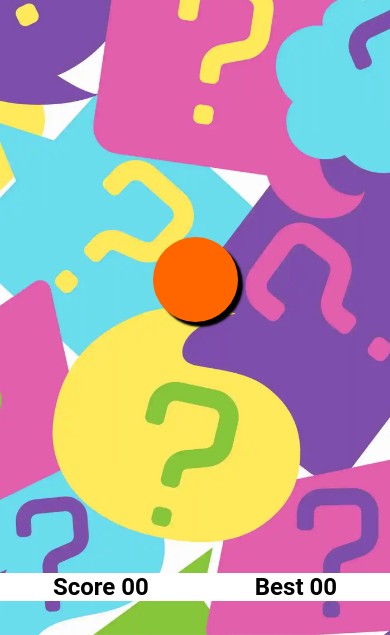
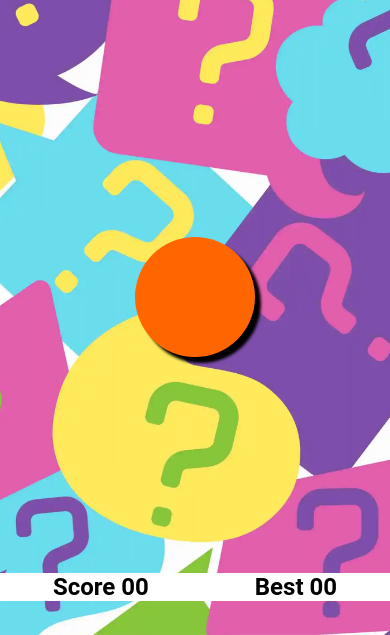
Before and after one commit to thespamster/dr_who_quiz, a website: page index.html in a window 390 px wide. Shown: the part 219-854 px from the top of the page. Drawn offline with Linux system fonts and the light colour scheme.

Commit message:
make final adjustment to rules text. make the simplify button a little bigger.

```diff
--- a/assets/css/style.css
+++ b/assets/css/style.css
@@ -161,14 +161,14 @@
     cursor: grab;
     padding: 0;
     background-color: rgb(255, 102, 0);
-    box-shadow: 5px 5px 2px rgb(0, 0, 0);
+    box-shadow: 8px 8px 3px rgb(0, 0, 0);
     color: rgb(255, 255, 255);
     border: none;
-    width: 125px;
-    height: 125px;
+    width: 175px;
+    height: 175px;
     border-radius: 50%;
     font-family: 'Roboto', sans-serif;
-    font-size: 1.5em;
+    font-size: 2em;
     font-weight: bold;
     text-align: center;
     z-index: 1;
@@ -352,14 +352,14 @@
   #easierButton {
     cursor: grab;
     background-color: rgb(255, 102, 0);
-    box-shadow: 5px 5px 2px rgb(0, 0, 0);
+    box-shadow: 6px 6px 3px rgb(0, 0, 0);
     color: rgb(255, 255, 255);
     border: none;
-    width: 85px;
-    height: 85px;
+    width: 120px;
+    height: 120px;
     border-radius: 50%;
     font-family: 'Roboto', sans-serif;
-    font-size: 1em;
+    font-size: 1.25em;
     font-weight: bold;
     text-align: center;
   }
--- a/index.html
+++ b/index.html
@@ -49,6 +49,7 @@
             <div class="modal-content">
               <span class="close">X</span>
                 <p id="rules-style">Rules:</p>
+                <p>Welcome to '30 Seconds to Doomsday' a quiz all about the classic era of Doctor Who from 1963 to 1989.</p>
                 <p>Toggle the sound effects on/off with the big blue button.</p>
                 <p>When you press START a question will be displayed and the 30 second countdown will begin.</p>
                 <p>Each question has 3 possible answers. Select your answer using the A,B or C buttons.Only one answer is correct.</p>
```
